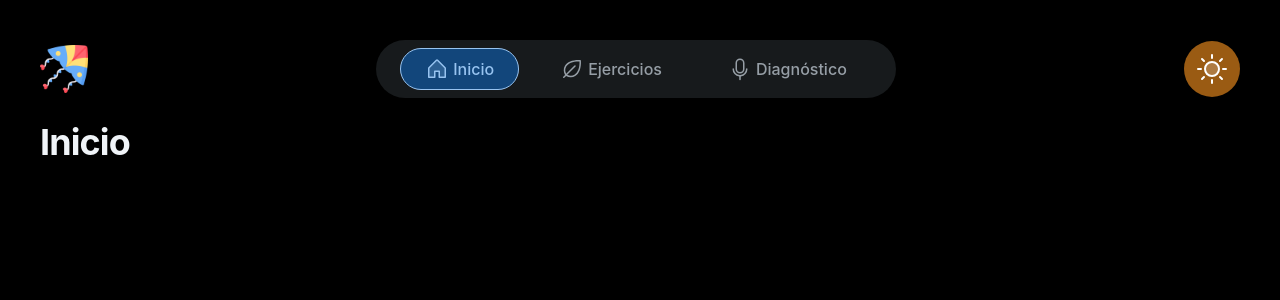
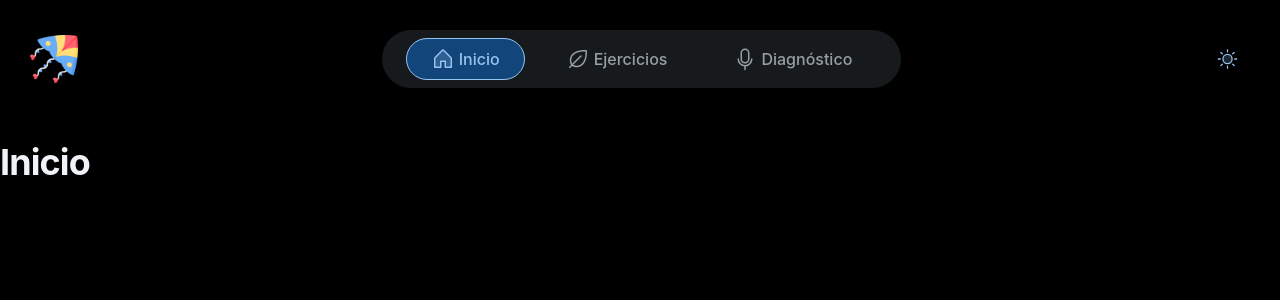
Before and after one commit to Udg-proyecto-Papalote/Papalote, a React (Vite) app: page / in a window 1280 px wide. Shown: the top 300 px of the page. Built offline with nearby package versions, Linux system fonts and the light colour scheme.

Commit message:
Detalles de estilo

```diff
--- a/src/components/ExtendedNavBar.jsx
+++ b/src/components/ExtendedNavBar.jsx
@@ -6,7 +6,7 @@ import { Logo } from "./Logo"
 
 export const ExtendedNavBar = () => {
     return (
-        <Stack direction='row' alignItems='center' justifyContent='space-around' gap='10px' mb='20px'>
+        <Stack direction='row' alignItems='center' justifyContent='space-around' gap='10px' mb='20px' p='30px'>
             <Logo />
             <NavBar />
             <ModeToggle />
--- a/src/components/ToggleTheme.tsx
+++ b/src/components/ToggleTheme.tsx
@@ -1,28 +1,47 @@
 import * as React from 'react';
 import { CssVarsProvider, useColorScheme } from '@mui/joy/styles';
 import Box from '@mui/joy/Box';
-import Button from '@mui/joy/Button';
 import { MoonStars, Sun } from '@phosphor-icons/react';
+import { Button, IconButton } from '@mui/joy';
+import { useLocation } from 'react-router-dom';
 
 const useEnhancedEffect =
     typeof window !== 'undefined' ? React.useLayoutEffect : React.useEffect;
+
 
 function ModeSwitcher() {
     const { mode, setMode } = useColorScheme();
     const [mounted, setMounted] = React.useState(false);
 
+    const { pathname } = useLocation();
+    const styless = {
+        position: 'fixed', top: '0px', left: pathname === '/iniciarsesion' ? '20px' : '', right: pathname === '/registro' ? '20px' : '', zIndex: 1000,
+    }
+    const [styles, setStyles] = React.useState({})
+
     React.useEffect(() => {
         setMounted(true);
+
+        if (pathname === '/registro' || pathname === '/iniciarsesion') {
+            setStyles(styless)
+        } else {
+            setStyles({})
+        }
     }, []);
 
     if (!mounted) {
         return null;
     }
+
+
+
     return (
         <Button
-            variant="solid"
-            color= {mode !== 'dark' ? 'primary' : 'warning'}
-            sx={{ borderRadius: '100px', p: 1.5 }}
+            variant="plain"
+            sx={{
+                borderRadius: '100px', p: 1.5, height: '45px', width: '45px',
+                ...styles
+            }}
             onClick={() => setMode(mode === 'dark' ? 'light' : 'dark')}
         >
             {mode === 'dark' ? <Sun size={32} weight='duotone' /> : <MoonStars size={32} weight='duotone' />}
@@ -31,36 +50,12 @@ function ModeSwitcher() {
 }
 
 export default function ModeToggle() {
-    // the `node` is used for attaching CSS variables to this demo,
-    // you might not need it in your application.
-    const [node, setNode] = React.useState<HTMLElement | null>(null);
-    useEnhancedEffect(() => {
-        setNode(document.getElementById('mode-toggle'));
-    }, []);
-
     return (
         <CssVarsProvider
-            // the props below are specific to this demo,
-            // you might not need them in your app.
-            //
-            // the element to apply [data-joy-color-scheme] attribute.
-            colorSchemeNode={node || null}
-            //
-            // the selector to apply the CSS theme variables stylesheet.
             colorSchemeSelector="#mode-toggle"
-            //
-            // the local storage key to use.
             modeStorageKey="mode-toggle-demo"
         >
-            <Box
-                id="mode-toggle"
-                sx={{
-                    textAlign: 'center',
-                    borderRadius: '100px'
-                }}
-            >
-                <ModeSwitcher />
-            </Box>
+            <ModeSwitcher />
         </CssVarsProvider>
     );
 }
--- a/src/main.jsx
+++ b/src/main.jsx
@@ -1,10 +1,29 @@
 import React from 'react'
 import ReactDOM from 'react-dom/client'
 import App from './App.jsx'
-import { CssBaseline, CssVarsProvider, Grid, extendTheme } from '@mui/joy'
+import { CssBaseline, CssVarsProvider, Grid } from '@mui/joy'
 import { BrowserRouter } from 'react-router-dom'
 
-const theme = extendTheme({ cssVarPrefix: 'demo' })
+import { extendTheme } from '@mui/joy/styles'
+const theme = extendTheme({
+	components: {
+		JoyButton: {
+			styleOverrides: {
+				root: {
+					transition: 'background-color 0.5s ease-in-out'
+				},
+			},
+		},
+		JoyFormHelperText: {
+			styleOverrides: {
+				root: {
+					color: '#f87171',
+				},
+			},
+		},
+	},
+})
+
 ReactDOM.createRoot(document.getElementById('root')).render(
 	<React.StrictMode>
 		<BrowserRouter>
@@ -14,7 +33,7 @@ ReactDOM.createRoot(document.getElementById('root')).render(
 				disableNestedContext
 			>
 				<CssBaseline />
-				<Grid container justifyContent="center" sx={{ height: '100vh', m: 5 }}>
+				<Grid container justifyContent="center" sx={{ height: '100vh' }}>
 					<App />
 				</Grid>
 			</CssVarsProvider>
```
